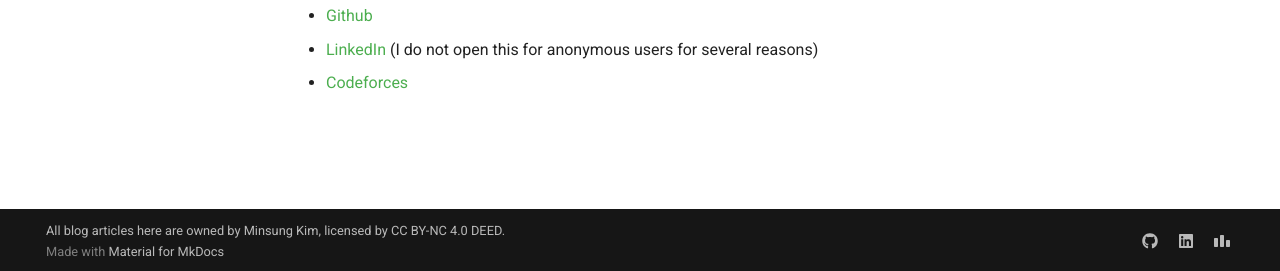
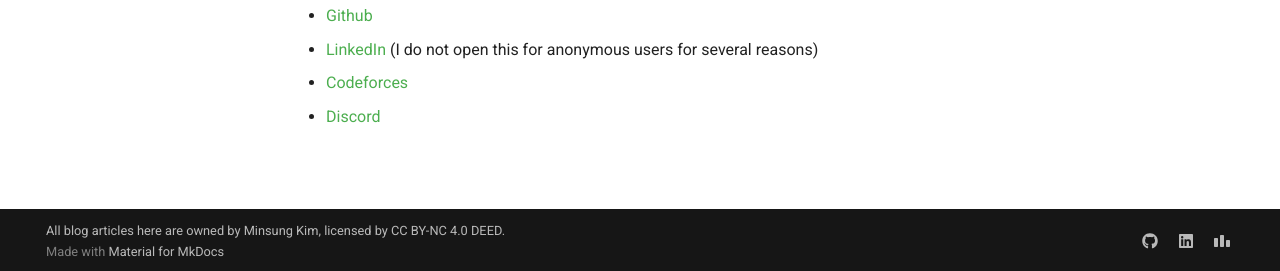
Before and after one commit to McDic/BlogV2, an MkDocs documentation site: the page built from docs/about.md, in a window 1280 px wide and 900 px high, scrolled down 1826 px. Shown: the part 626-897 px from the top of the window. Built offline with MkDocs 1.6.1 and Material for MkDocs 9.7.7, drawn with Linux system fonts in a browser that asks for light colours; comment, search, counter and statistics services are not loaded.

Commit message:
Add discord

```diff
--- a/docs/about.md
+++ b/docs/about.md
@@ -69,3 +69,4 @@
 - [Github](https://github.com/McDic)
 - [LinkedIn](https://www.linkedin.com/in/mcdic/) (I do not open this for anonymous users for several reasons)
 - [Codeforces](https://codeforces.com/profile/McDic)
+- [Discord](https://discordapp.com/users/McDic)
```
